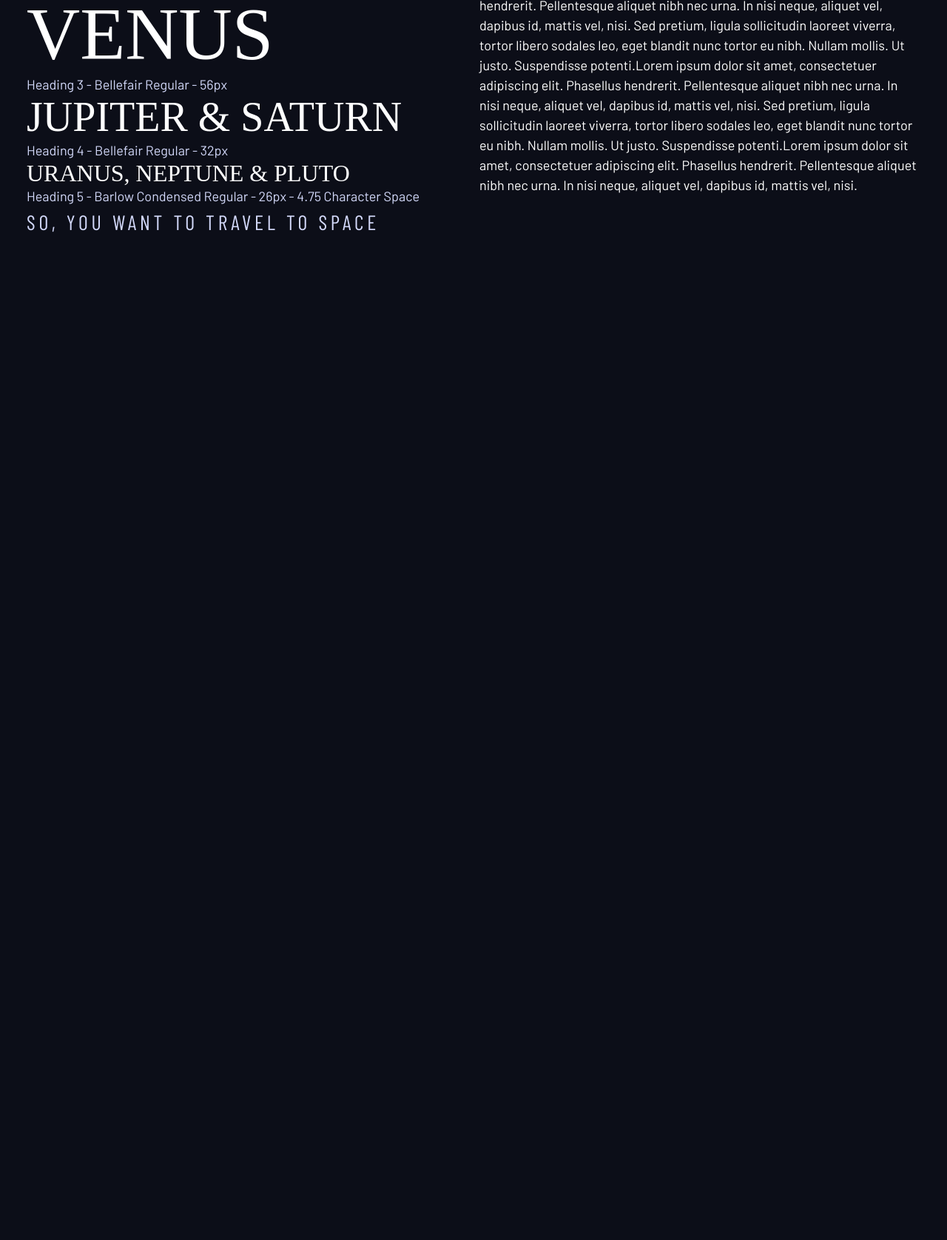
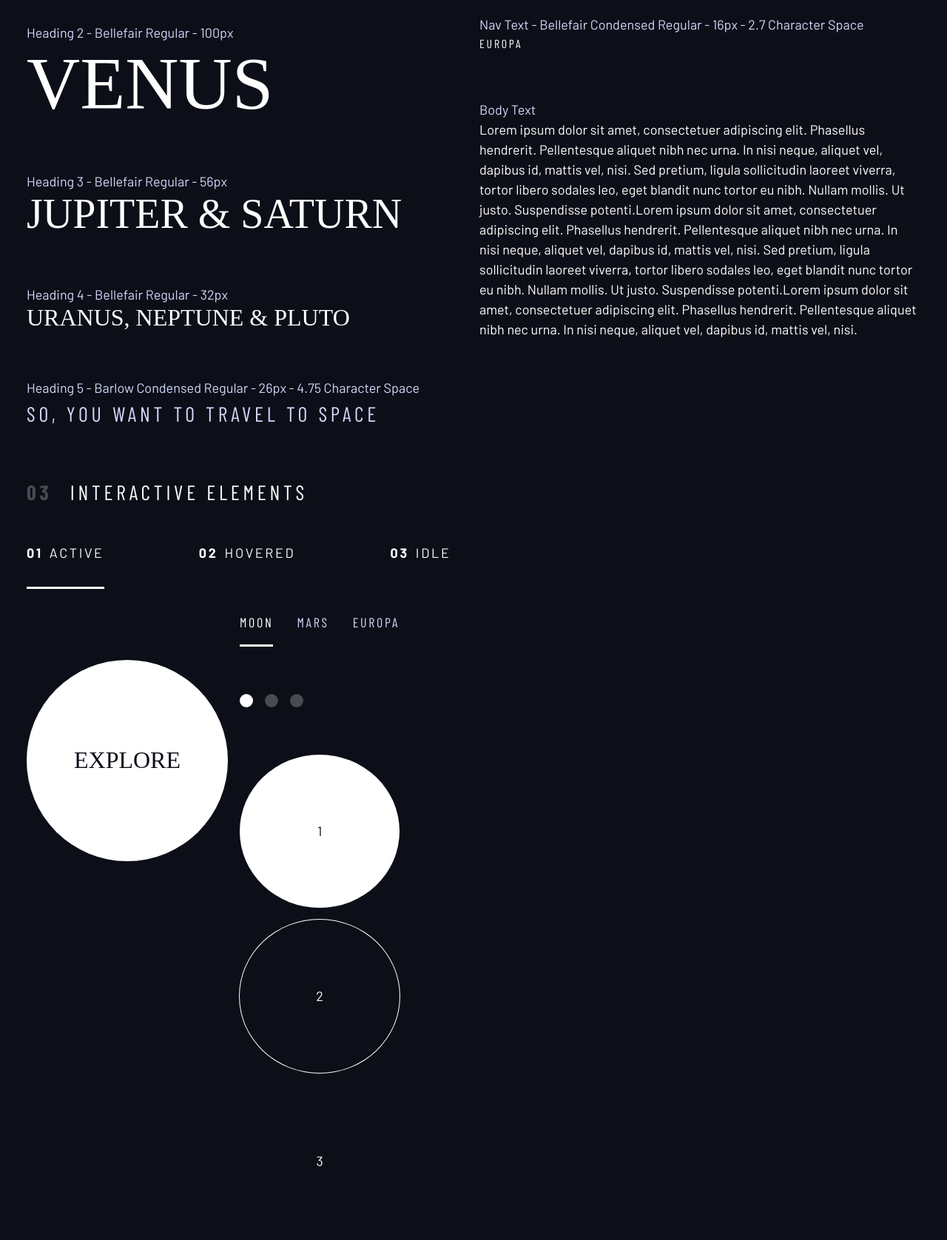
Before and after one commit to princegkarim/s-sts, a plain HTML site: page design-system.html in a window 1280 px wide. Shown: the part 653-2329 px from the top of the page at 74% size. Before the commit the page ends 1038 px from the top, so only its background shows below. Drawn offline with nearby package versions, Linux system fonts and the light colour scheme; a web font is replaced by a local one.

Commit message:
on to homepage

```diff
--- a/design-system.html
+++ b/design-system.html
@@ -21,7 +21,7 @@
       <h1 class="uppercase">Design System</h1>
 
       <section id="colors" style="margin: 4rem 0">
-        <h2 class="uppercase"><span>01</span> colors</h2>
+        <h2 class="numbered-title"><span>01</span> colors</h2>
         <div class="flex">
           <div style="flex-grow: 1">
             <div
@@ -57,9 +57,9 @@
       </section>
 
       <section id="typography" style="margin: 4rem 0">
-        <h2><span>02 </span>Typography</h2>
+        <h2 class="numbered-title"><span>02 </span>Typography</h2>
         <div class="flex">
-          <div style="flex-basis: 100%">
+          <div class="flow" style="flex-basis: 100%; --flow-space: 4rem">
             <div>
               <p class="text-light">Heading 1 - Bellefair Regular - 150px</p>
               <p class="fs-900 ff-serif uppercase">Earth</p>
@@ -89,7 +89,7 @@
             </div>
           </div>
 
-          <div style="flex-basis: 100%">
+          <div class="flow" style="flex-basis: 100%; --flow-space: 4rem">
             <div>
               <p class="text-light">Subheading 1 - Bellefair Regular - 26px</p>
               <p class="fs-500 ff-serif uppercase">384,400 km</p>
@@ -134,6 +134,90 @@
           </div>
         </div>
       </section>
+
+      <section class="flow" id="interactive-elements">
+        <h2 class="numbered-title"><span>03</span> Interactive elements</h2>
+
+        <!-- navigation -->
+        <div>
+          <nav>
+            <ul class="primary-navigation underline-indicators flex">
+              <li class="active">
+                <a class="uppercase text-white letter-spacing-2" href="#"
+                  ><span>01</span>Active</a
+                >
+              </li>
+              <li>
+                <a class="uppercase text-white letter-spacing-2" href="#"
+                  ><span>02</span>Hovered</a
+                >
+              </li>
+              <li>
+                <a class="uppercase text-white letter-spacing-2" href="#"
+                  ><span>03</span>Idle</a
+                >
+              </li>
+            </ul>
+          </nav>
+        </div>
+
+        <div class="flex">
+          <div style="margin-top: 5rem">
+            <!-- explore button -->
+            <a
+              href="#"
+              class="large-button bg-white text-dark uppercase ff-serif fs-600"
+              >Explore</a
+            >
+          </div>
+
+          <div class="flow" style="margin-bottom: 50vh; --flow-space: 4rem">
+            <!-- tabs -->
+            <div class="tab-list flex underline-indicators">
+              <button
+                aria-selected="true"
+                class="uppercase ff-sans-cond text-light bg-dark letter-spacing-2"
+              >
+                Moon
+              </button>
+              <button
+                aria-selected="false"
+                class="uppercase ff-sans-cond text-light bg-dark letter-spacing-2"
+              >
+                Mars
+              </button>
+              <button
+                aria-selected="false"
+                class="uppercase ff-sans-cond text-light bg-dark letter-spacing-2"
+              >
+                Europa
+              </button>
+            </div>
+
+            <!-- dots -->
+            <div class="dot-indicators flex">
+              <button aria-selected="true">
+                <span class="sr-only">Slide title</span>
+              </button>
+              <button aria-selected="false">
+                <span class="sr-only">Slide title</span>
+              </button>
+              <button aria-selected="false">
+                <span class="sr-only">Slide title</span>
+              </button>
+            </div>
+
+            <!-- numbers -->
+            <div class="number-indicators flex">
+              <button class="active bg-white text-dark">1</button>
+              <button class="bg-dark text-white" style="outline: 1px solid">
+                2
+              </button>
+              <button class="bg-dark text-white">3</button>
+            </div>
+          </div>
+        </div>
+      </section>
     </div>
   </body>
 </html>
--- a/index.css
+++ b/index.css
@@ -117,6 +117,31 @@ select {
   gap: var(--gap, 1rem);
 }
 
+/*
+  + is adjacent sibling combinator
+  select everything with an adjacent sibling before it
+  doesn't add specificity
+*/
+/* .flow > * + * {
+  margin-top: 1rem;
+  outline: 1px solid red;
+} */
+
+/* anything that is not the first child */
+/* .flow > *:not(:first-child) {
+  margin-top: 1rem;
+} */
+/* outline: 1px solid red; */
+
+/*
+  "is" will take highest specificity selector
+  "where" does not add specificity
+*/
+.flow > *:where(:not(:first-child)) {
+  margin-top: var(--flow-space, 1rem);
+}
+/* outline: 1px solid red; */
+
 .container {
   /* padding: 0 2em; */
   padding-inline: 2em;
@@ -226,4 +251,130 @@ select {
   line-height: 1.1;
 }
 
+.numbered-title {
+  font-family: var(--ff-sans-cond);
+  font-size: var(--fs-500);
+  text-transform: uppercase;
+  letter-spacing: 4.72px;
+}
+
+.numbered-title span {
+  margin-right: 0.5em;
+  font-weight: 700;
+  color: hsl(var(--clr-white) / 0.25);
+}
+
 /* typography */
+
+/* components */
+
+.large-button {
+  /*
+    this causes this element to be the containing block
+    for any child elements that are absolute
+  */
+  position: relative;
+  text-decoration: none;
+  padding: 0 2em;
+  display: grid;
+
+  /* align-items and justify-items short-cut */
+  place-items: center;
+
+  /* width / height */
+  aspect-ratio: 1 / 1;
+
+  border-radius: 50%;
+
+  z-index: 1;
+}
+
+.large-button::after {
+  /* adding a pseudo element to the dom */
+  content: '';
+
+  position: absolute;
+  background: hsl(var(--clr-white) / 0.1);
+  width: 100%;
+  height: 100%;
+  border-radius: 50%;
+
+  z-index: -1;
+  opacity: 0;
+  transition: opacity 500ms linear, transform 500ms ease-in-out;
+}
+
+.large-button:hover::after,
+.large-button:focus::after {
+  opacity: 1;
+  transform: scale(1.5);
+}
+
+.primary-navigation {
+  --gap: 8rem;
+  --underline-gap: 2rem;
+  list-style: none;
+  padding: 0;
+  margin: 0;
+}
+
+.primary-navigation a {
+  text-decoration: none;
+}
+
+.primary-navigation a > span {
+  font-weight: 700;
+  margin-right: 0.5em;
+}
+
+.underline-indicators > * {
+  cursor: pointer;
+  padding: var(--underline-gap, 1rem) 0;
+  border: 0;
+  border-bottom: 0.2rem solid hsl(var(--clr-white) / 0);
+}
+
+.underline-indicators > *:hover,
+.underline-indicators > *:focus {
+  border-color: hsl(var(--clr-white) / 0.5);
+}
+
+.underline-indicators > .active,
+.underline-indicators > [aria-selected='true'] {
+  color: hsl(var(--clr-white) / 1);
+  border-color: hsl(var(--clr-white) / 1);
+}
+
+.tab-list {
+  --gap: 2rem;
+}
+
+.dot-indicators > * {
+  cursor: pointer;
+  border: 0;
+  border-radius: 50%;
+  padding: 0.5em;
+  background-color: hsl(var(--clr-white) / 0.25);
+}
+
+.dot-indicators > *:hover,
+.dot-indicators > *:focus {
+  background-color: hsl(var(--clr-white) / 0.5);
+}
+
+.dot-indicators > [aria-selected='true'] {
+  background-color: hsl(var(--clr-white) / 1);
+}
+
+.number-indicators {
+  flex-direction: column;
+}
+
+.number-indicators > * {
+  cursor: pointer;
+  border: 0;
+  border-radius: 50%;
+  padding: 5em 5em;
+}
+
+/* components */
```
